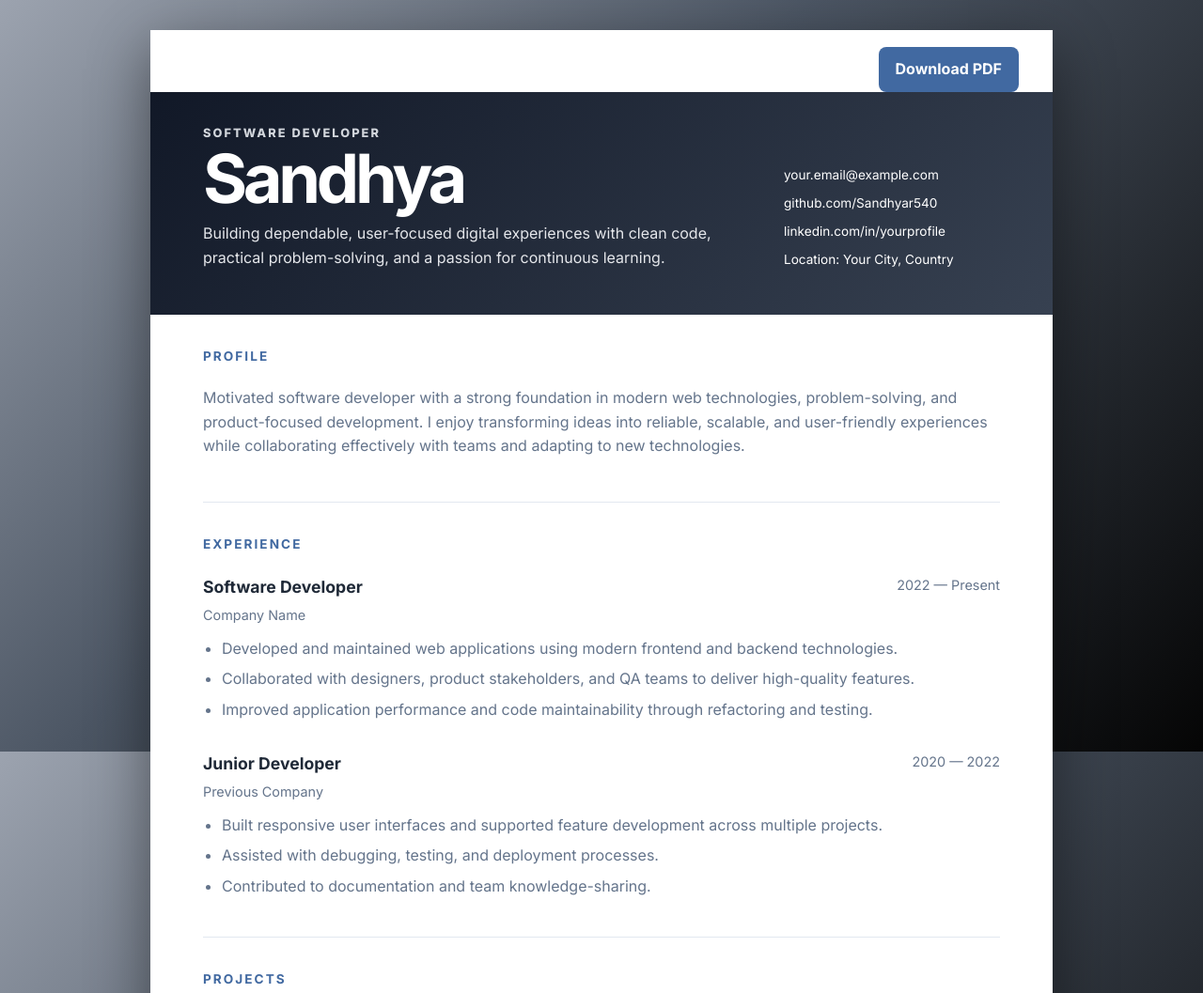
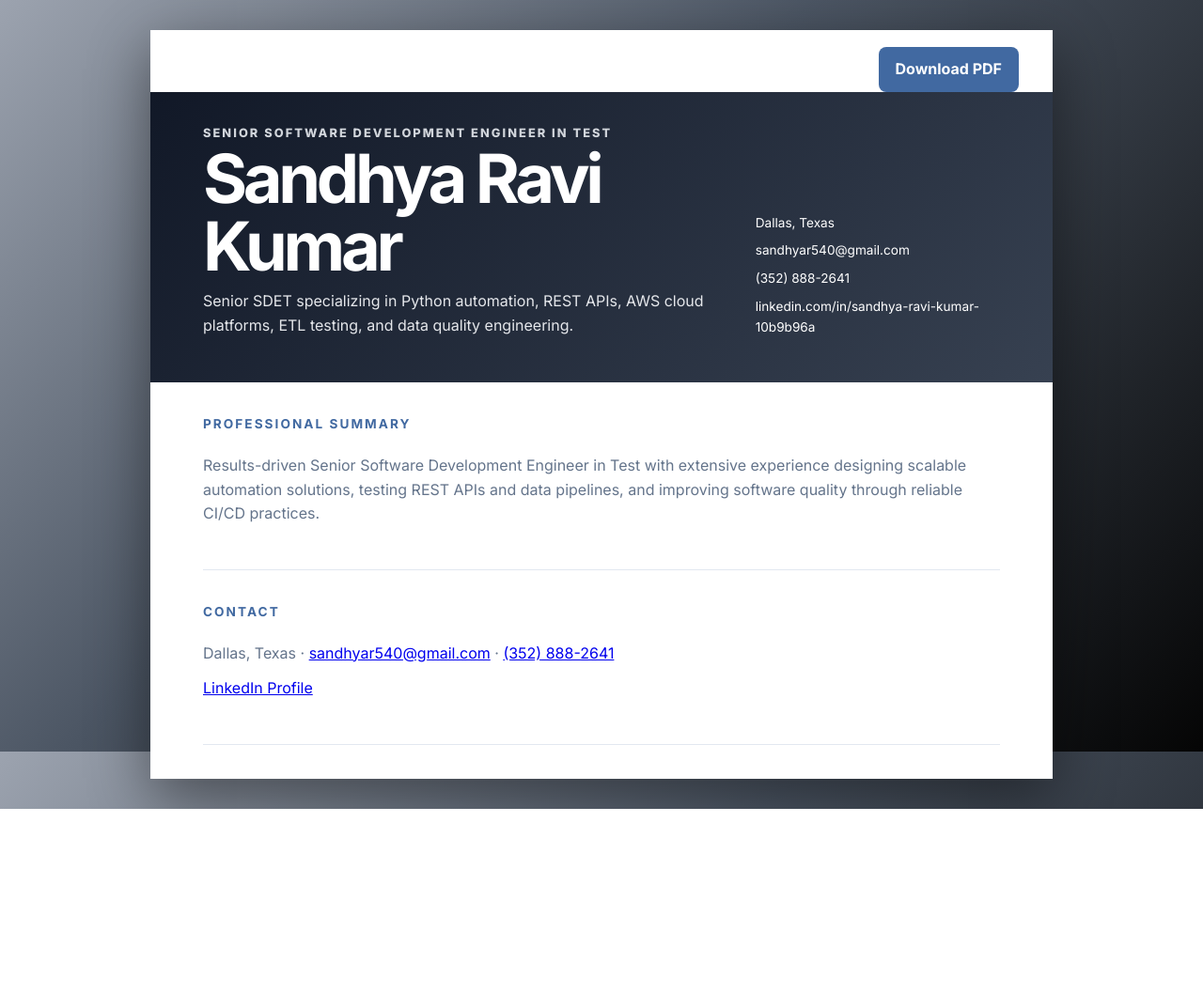
Before and after one commit to Sandhyar540/Sandhya, a plain HTML site: page resume.html in a window 1280 px wide. Shown: the top 1057 px of the page at 94% size. After the commit the page ends 861 px from the top, so only its background shows below. Drawn offline with Linux system fonts and the light colour scheme.

Commit message:
Update resume contact details

```diff
--- a/resume.html
+++ b/resume.html
@@ -1,42 +1,41 @@
 <!DOCTYPE html>
 <html lang="en">
 <head>
-    <meta charset="UTF-8" />
-    <meta name="viewport" content="width=device-width, initial-scale=1.0" />
-    <meta name="description" content="Professional resume for Sandhya - Software Developer" />
-    <title>Sandhya | Resume</title>
-    <link rel="preconnect" href="https://fonts.googleapis.com" />
-    <link rel="preconnect" href="https://fonts.gstatic.com" crossorigin />
-    <link href="https://fonts.googleapis.com/css2?family=Inter:wght@400;500;600;700;800&display=swap" rel="stylesheet" />
-    <link rel="stylesheet" href="styles.css" />
+  <meta charset="UTF-8">
+  <meta name="viewport" content="width=device-width, initial-scale=1.0">
+  <meta name="description" content="Resume of Sandhya Ravi Kumar, Senior SDET">
+  <title>Sandhya Ravi Kumar | Senior SDET</title>
+  <link rel="preconnect" href="https://fonts.googleapis.com">
+  <link rel="preconnect" href="https://fonts.gstatic.com" crossorigin>
+  <link href="https://fonts.googleapis.com/css2?family=Inter:wght@400;500;600;700;800&display=swap" rel="stylesheet">
+  <link rel="stylesheet" href="styles.css">
 </head>
 <body>
   <div class="page-shell">
-      <div class="toolbar" aria-label="Resume actions">
-        <button type="button" class="print-button" onclick="window.print()">Download PDF</button>
-      </div>
+    <div class="toolbar"><button class="print-button" type="button" onclick="window.print()">Download PDF</button></div>
     <header class="hero">
       <div class="hero__content">
-          <p class="eyebrow">Software Developer</p>
-          <h1>Sandhya</h1>
-          <p class="tagline">Building dependable, user-focused digital experiences with clean code, practical problem-solving, and a passion for continuous learning.</p>
+        <p class="eyebrow">Senior Software Development Engineer in Test</p>
+        <h1>Sandhya Ravi Kumar</h1>
+        <p class="tagline">Senior SDET specializing in Python automation, REST APIs, AWS cloud platforms, ETL testing, and data quality engineering.</p>
       </div>
       <div class="hero__meta">
-          <a href="mailto:your.email@example.com">your.email@example.com</a>
-          <a href="https://github.com/Sandhyar540" target="_blank" rel="noreferrer">github.com/Sandhyar540</a>
-          <a href="https://www.linkedin.com/in/yourprofile" target="_blank" rel="noreferrer">linkedin.com/in/yourprofile</a>
-          <span>Location: Your City, Country</span>
+        <span>Dallas, Texas</span>
+        <a href="mailto:sandhyar540@gmail.com">sandhyar540@gmail.com</a>
+        <a href="tel:+13528882641">(352) 888-2641</a>
+        <a href="https://linkedin.com/in/sandhya-ravi-kumar-10b9b96a" target="_blank" rel="noreferrer">linkedin.com/in/sandhya-ravi-kumar-10b9b96a</a>
       </div>
     </header>
     <main class="resume">
-        <section class="section"><h2>Profile</h2><p>Motivated software developer with a strong foundation in modern web technologies, problem-solving, and product-focused development. I enjoy transforming ideas into reliable, scalable, and user-friendly experiences while collaborating effectively with teams and adapting to new technologies.</p></section>
       <section class="section">
-          <h2>Experience</h2>
-          <article class="entry"><div class="entry__header"><div><h3>Software Developer</h3><p class="entry__company">Company Name</p></div><span class="entry__date">2022 — Present</span></div><ul><li>Developed and maintained web applications using modern frontend and backend technologies.</li><li>Collaborated with designers, product stakeholders, and QA teams to deliver high-quality features.</li><li>Improved application performance and code maintainability through refactoring and testing.</li></ul></article>
-          <article class="entry"><div class="entry__header"><div><h3>Junior Developer</h3><p class="entry__company">Previous Company</p></div><span class="entry__date">2020 — 2022</span></div><ul><li>Built responsive user interfaces and supported feature development across multiple projects.</li><li>Assisted with debugging, testing, and deployment processes.</li><li>Contributed to documentation and team knowledge-sharing.</li></ul></article>
+        <h2>Professional Summary</h2>
+        <p>Results-driven Senior Software Development Engineer in Test with extensive experience designing scalable automation solutions, testing REST APIs and data pipelines, and improving software quality through reliable CI/CD practices.</p>
       </section>
-        <section class="section"><h2>Projects</h2><article class="entry project"><h3>Portfolio Website</h3><p>Designed and built a personal portfolio site to showcase projects, technical skills, and professional experience.</p></article><article class="entry project"><h3>Task Management App</h3><p>Created a productivity-focused application with task tracking, filtering, and responsive dashboards.</p></article></section>
-        <section class="section two-column"><div><h2>Skills</h2><div class="skill-list"><span>HTML</span><span>CSS</span><span>JavaScript</span><span>React</span><span>Node.js</span><span>Git</span><span>REST APIs</span><span>Responsive Design</span><span>Problem Solving</span><span>UI/UX</span></div></div><div><h2>Education</h2><div class="entry education"><h3>Bachelor's Degree / Relevant Qualification</h3><p class="entry__company">University Name</p><p class="entry__date">2016 — 2020</p></div></div></section>
+      <section class="section">
+        <h2>Contact</h2>
+        <p>Dallas, Texas · <a href="mailto:sandhyar540@gmail.com">sandhyar540@gmail.com</a> · <a href="tel:+13528882641">(352) 888-2641</a></p>
+        <p><a href="https://linkedin.com/in/sandhya-ravi-kumar-10b9b96a" target="_blank" rel="noreferrer">LinkedIn Profile</a></p>
+      </section>
     </main>
   </div>
 </body>
```
Lines whose indentation alone changed are shown as unchanged.
